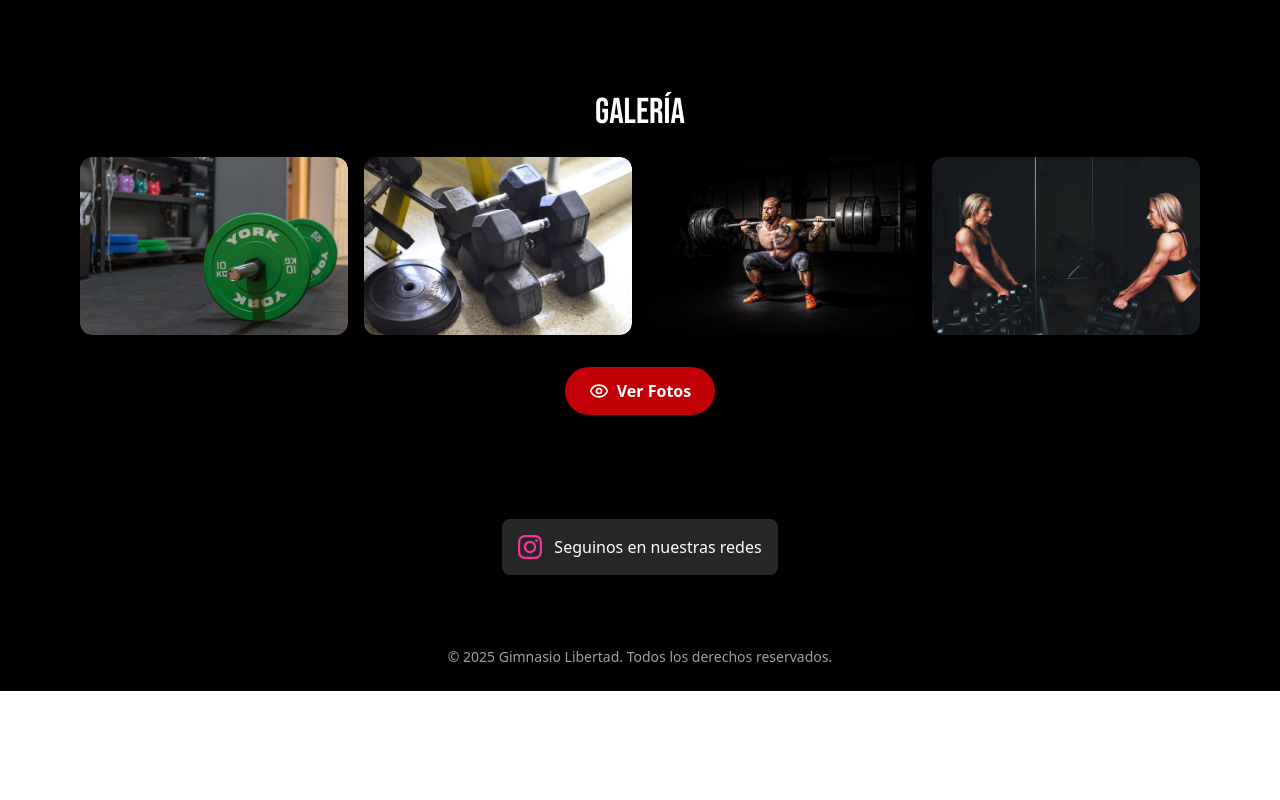
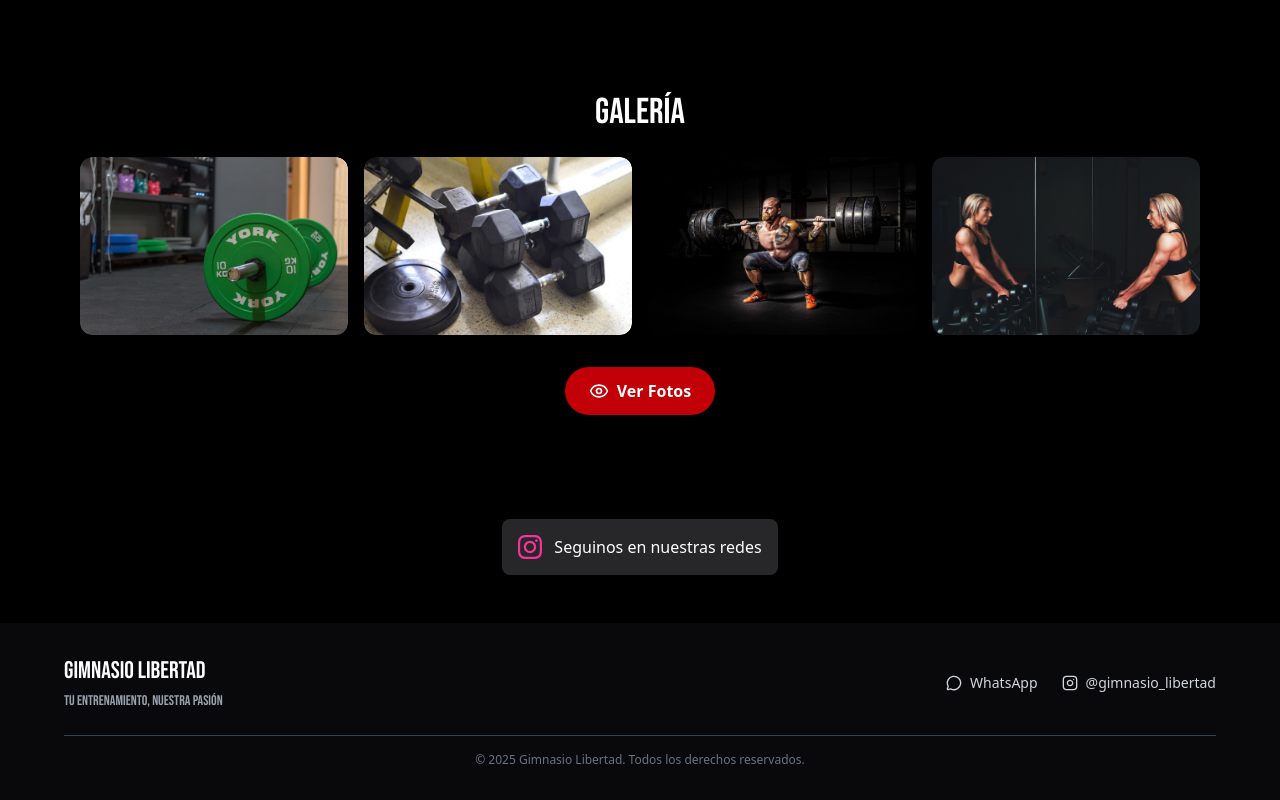
Before and after one commit to Martinsilv/gym-libertad, a React (Vite) app: page / in a window 1280 px wide. Shown: the part 3093-3893 px from the top of the page. Before the commit the page ends 3784 px from the top, so only its background shows below. Built offline with nearby package versions, Linux system fonts and the light colour scheme.

Commit message:
photo gallery

```diff
--- a/src/App.jsx
+++ b/src/App.jsx
@@ -7,6 +7,7 @@ import { Galeria } from "./components/Galeria";
 
 import "./fonts/bebasFont.css";
 import { Ubicacion } from "./components/ubicacion";
+import Footer from "./components/Footer";
 
 export default function App() {
   return (
@@ -18,8 +19,8 @@ export default function App() {
       <Contacto />
       <Ubicacion />
       <Galeria />
-      <footer className="text-center text-sm text-zinc-400 py-6">
-        © 2025 Gimnasio Libertad. Todos los derechos reservados.
+      <footer>
+        <Footer />
       </footer>
     </div>
   );
--- /dev/null
+++ b/src/components/Footer.jsx
@@ -0,0 +1,60 @@
+import { Instagram, MessageCircle } from "lucide-react";
+
+export default function Footer() {
+  const phoneNumber = "5493794286202";
+  const instagramUrl =
+    "https://www.instagram.com/gimnasio_libertad?utm_source=ig_web_button_share_sheet&igsh=ZDNlZDc0MzIxNw==";
+
+  return (
+    <footer className="bg-zinc-950 text-gray-300 py-8 px-4">
+      <div className="max-w-6xl mx-auto">
+        <div className="flex flex-col md:flex-row justify-between items-center space-y-4 md:space-y-0">
+          <div className="text-center md:text-left">
+            <h3
+              className="text-2xl  text-white mb-1"
+              style={{ fontFamily: "Bebas Neue, sans-serif" }}
+            >
+              Gimnasio Libertad
+            </h3>
+            <p
+              className="text-sm text-gray-400"
+              style={{ fontFamily: "Bebas Neue, sans-serif" }}
+            >
+              Tu entrenamiento, nuestra pasión
+            </p>
+          </div>
+
+          {/* Contacto */}
+          <div className="flex flex-col sm:flex-row items-center space-y-2 sm:space-y-0 sm:space-x-6">
+            <a
+              href={`https://wa.me/${phoneNumber}`}
+              target="_blank"
+              rel="noopener noreferrer"
+              className="flex items-center space-x-2 text-gray-300 hover:text-green-400 transition-colors duration-200"
+            >
+              <MessageCircle size={16} />
+              <span className="text-sm">WhatsApp</span>
+            </a>
+
+            <a
+              href={instagramUrl}
+              target="_blank"
+              rel="noopener noreferrer"
+              className="flex items-center space-x-2 text-gray-300 hover:text-pink-400 transition-colors duration-200"
+            >
+              <Instagram size={16} />
+              <span className="text-sm">@gimnasio_libertad</span>
+            </a>
+          </div>
+        </div>
+
+        {/* Separador */}
+        <div className="border-t border-gray-700 mt-6 pt-4">
+          <p className="text-center text-xs text-gray-500">
+            © 2025 Gimnasio Libertad. Todos los derechos reservados.
+          </p>
+        </div>
+      </div>
+    </footer>
+  );
+}
```
Also changed, not shown: src/assets/whastapp.png (added), src/assets/whatsapp.svg (added).
